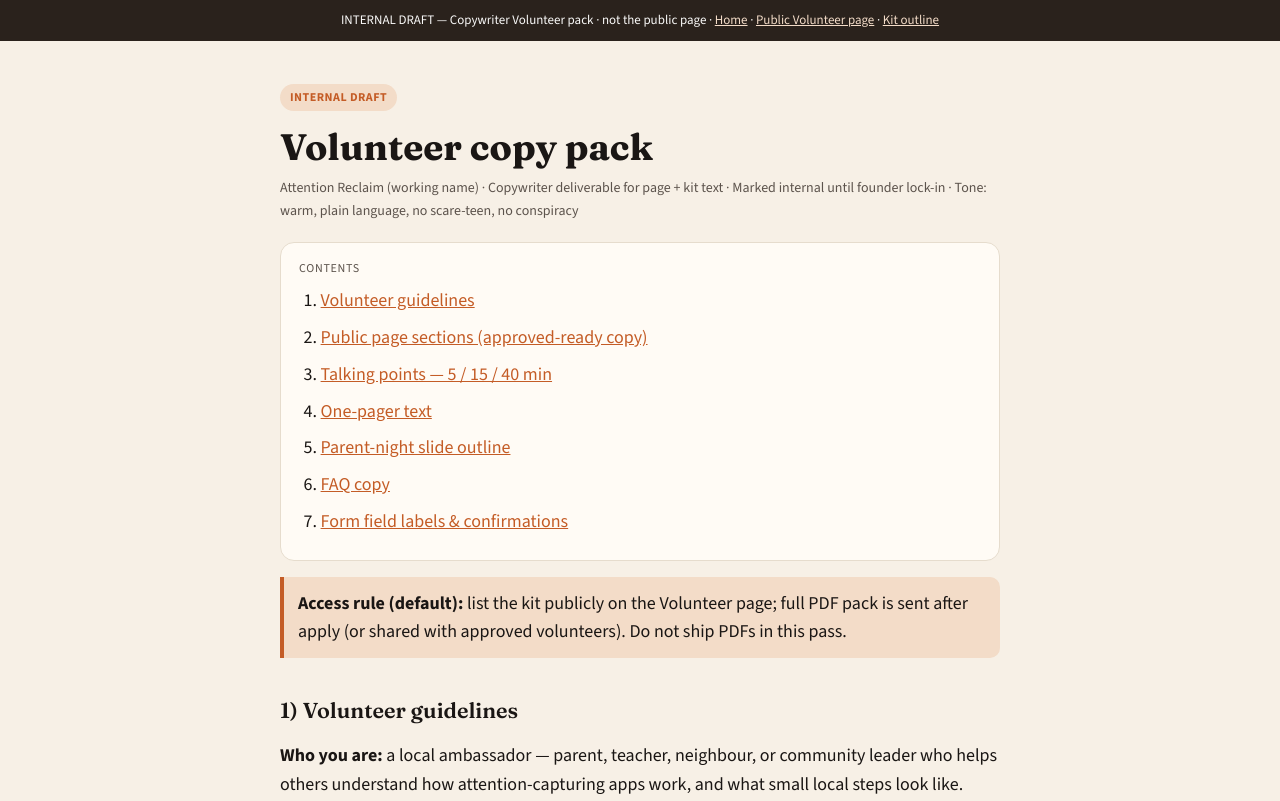
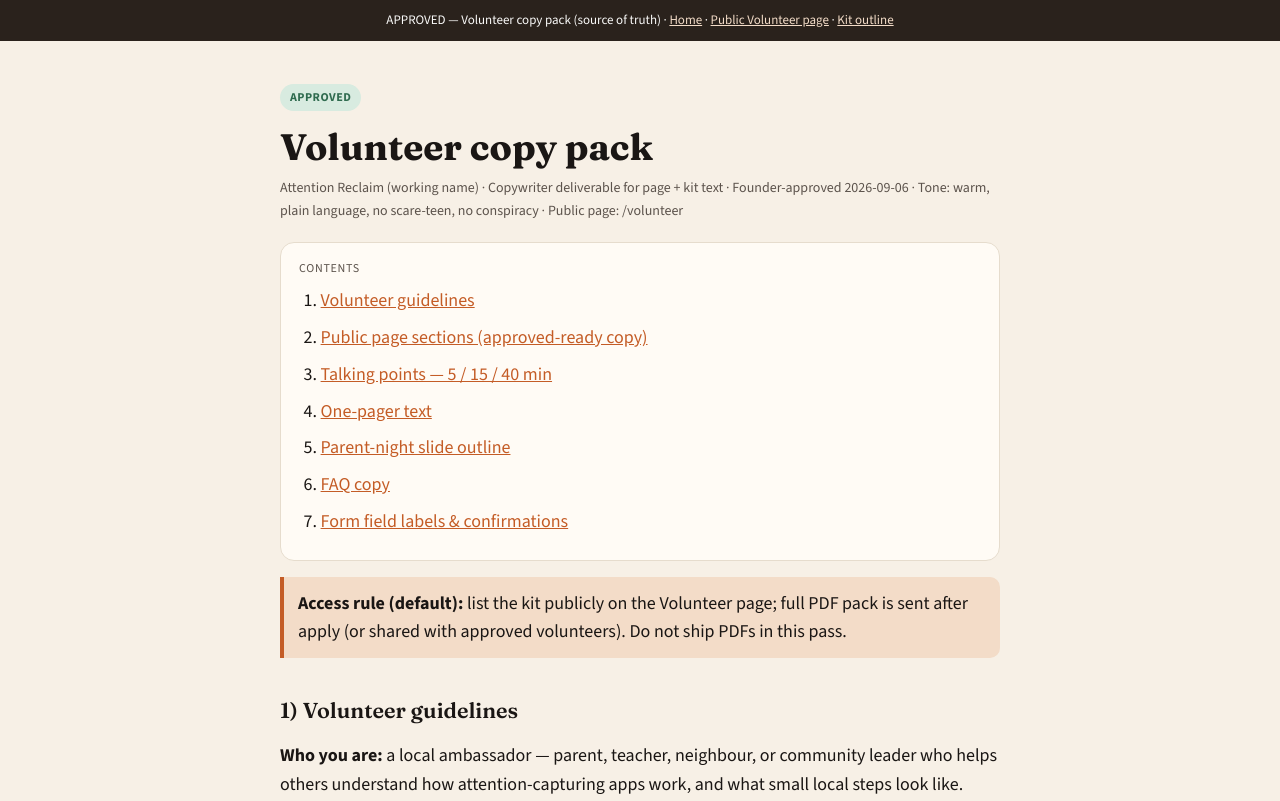
Before and after one commit to Jeremiah-builder/Attention-reclaim, a plain HTML site: page docs/volunteer-copy-pack.html in a window 1280 px wide. Shown: the top 801 px of the page. Drawn offline with nearby package versions, Linux system fonts and the light colour scheme.

Commit message:
Mark Volunteer copy pack as founder-approved
Public /volunteer already ships this copy; badge and meta updated so the pack is the locked source of truth (PDFs still pending Designer).

```diff
--- a/docs/volunteer-copy-pack.html
+++ b/docs/volunteer-copy-pack.html
@@ -3,7 +3,7 @@
 <head>
   <meta charset="utf-8" />
   <meta name="viewport" content="width=device-width, initial-scale=1" />
-  <title>Volunteer copy pack (internal draft) — Attention Reclaim</title>
+  <title>Volunteer copy pack (approved) — Attention Reclaim</title>
   <link rel="preconnect" href="https://fonts.googleapis.com" />
   <link rel="preconnect" href="https://fonts.gstatic.com" crossorigin />
   <link href="https://fonts.googleapis.com/css2?family=Fraunces:opsz,wght@9..144,500;9..144,600;9..144,700&family=Source+Sans+3:wght@400;600;700&display=swap" rel="stylesheet" />
@@ -103,16 +103,16 @@
 </head>
 <body>
   <div class="banner">
-    INTERNAL DRAFT — Copywriter Volunteer pack · not the public page ·
+    APPROVED — Volunteer copy pack (source of truth) ·
     <a href="/">Home</a> ·
     <a href="/volunteer">Public Volunteer page</a> ·
     <a href="/docs/volunteer-kit-outline">Kit outline</a>
   </div>
 
   <div class="wrap">
-    <span class="draft-badge">Internal draft</span>
+    <span class="draft-badge" style="background:#d8ebe0;color:#2F6B4F">Approved</span>
     <h1>Volunteer copy pack</h1>
-    <p class="meta">Attention Reclaim (working name) · Copywriter deliverable for page + kit text · Marked internal until founder lock-in · Tone: warm, plain language, no scare-teen, no conspiracy</p>
+    <p class="meta">Attention Reclaim (working name) · Copywriter deliverable for page + kit text · Founder-approved 2026-09-06 · Tone: warm, plain language, no scare-teen, no conspiracy · Public page: /volunteer</p>
 
     <div class="toc">
       <p class="label">Contents</p>
@@ -325,7 +325,7 @@
       <p><strong>Success microcopy:</strong> Thanks — we’ll reply with next steps and kit access.</p>
     </div>
 
-    <p class="meta" style="margin-top:36px">End of internal draft · Align with site voice on index.html / how-it-works.html · PDFs not created in this pass</p>
+    <p class="meta" style="margin-top:36px">Approved pack · Align with site voice on index.html / how-it-works.html · Public page shipped at /volunteer · PDFs still with Designer</p>
   </div>
 </body>
 </html>
```
